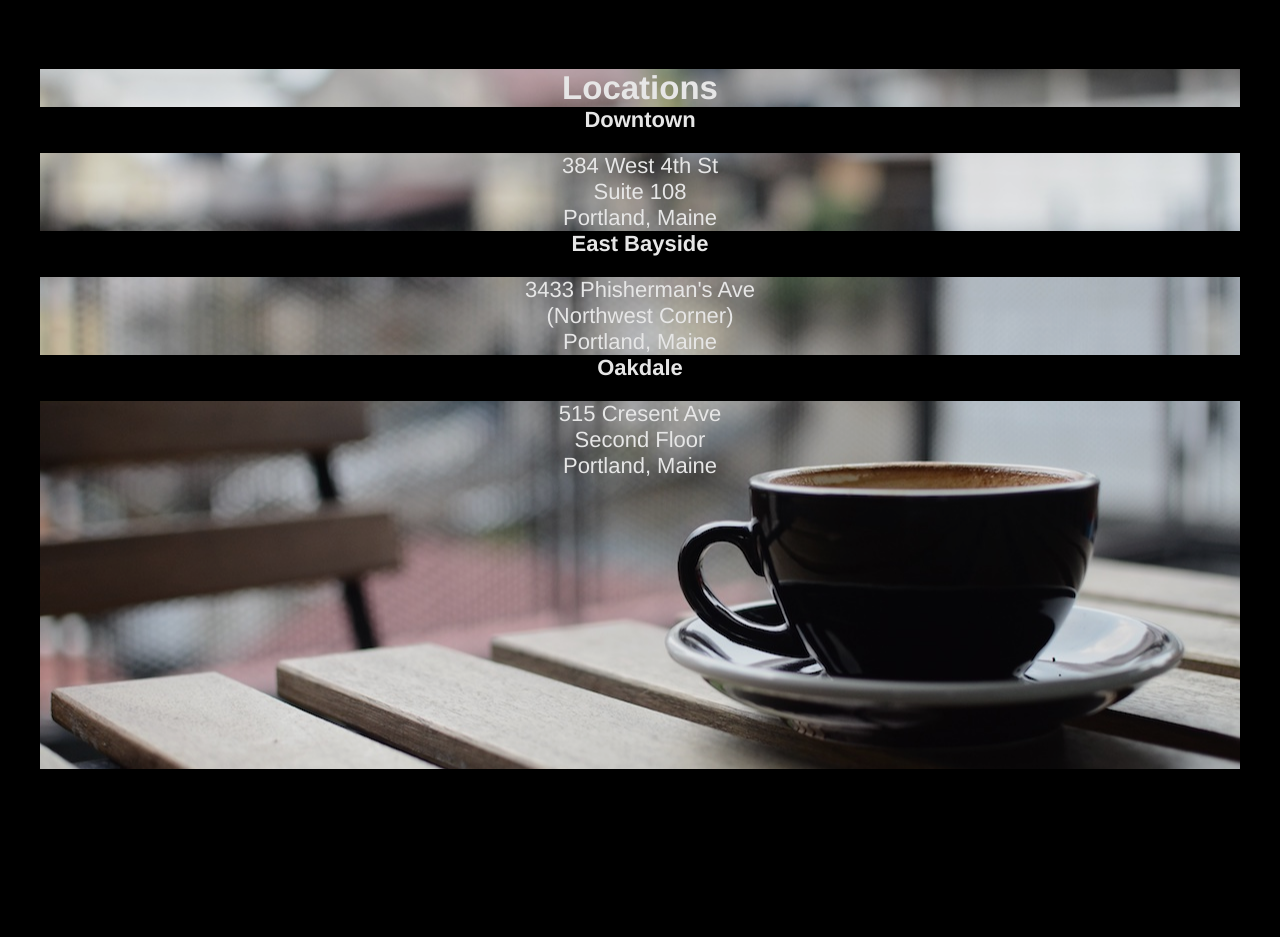
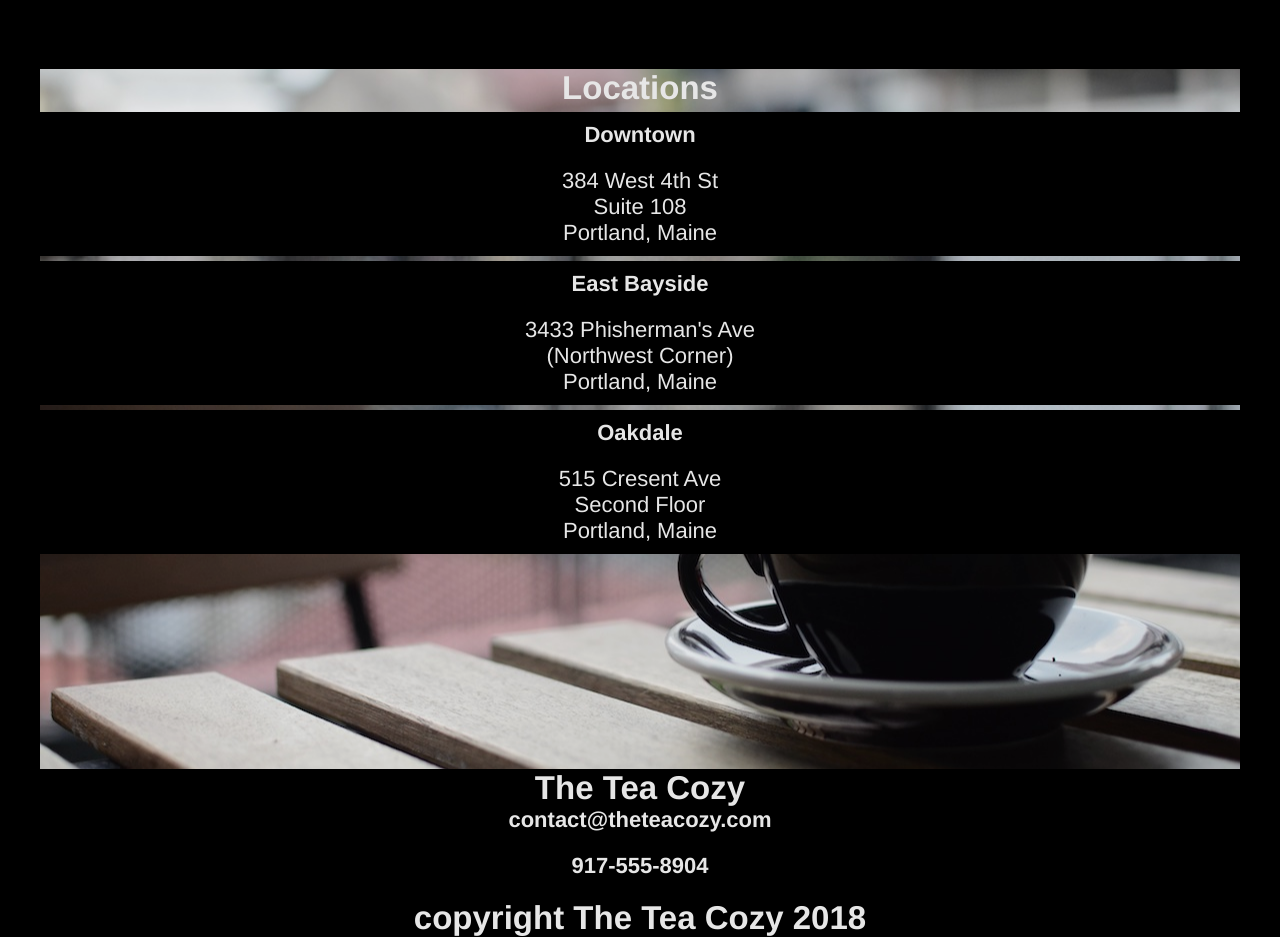
Before and after one commit to rubyjazz/TeaCozy, a plain HTML site: page index.html in a window 1280 px wide. Shown: the part 1471-2408 px from the top of the page. Before the commit the page ends 2240 px from the top, so only its background shows below. Drawn offline with Linux system fonts and the light colour scheme.

Commit message:
added the rest of content, needs to be formetted

```diff
--- a/Resources/styles.css
+++ b/Resources/styles.css
@@ -68,7 +68,16 @@ header img {
   background-image: url(images/img-locations-background.jpg);
   height: 700px;
   align-items: center;
-  flex-wrap: wrap;
   background-repeat: no-repeat;
   background-position: center;
 }
+.locations {
+  opacity: 1.0;
+  padding: 10px;
+  margin: 5px 20px;
+  background-color: black;
+  flex-basis: 280px;
+  display: flex;
+  flex-direction: column;
+  justify-content: center;
+}
--- a/index.html
+++ b/index.html
@@ -65,21 +65,21 @@
   <div id="location">
     <h2>Locations</h2>
     <div class="flex-box">
-      <div class="location">
+      <div class="locations">
         <h4>Downtown</h4>
         <p>384 West 4th St</p>
         <p>Suite 108</p>
         <p>Portland, Maine</p>
       </div>
 
-      <div class="location">
+      <div class="locations">
         <h4>East Bayside</h4>
         <p>3433 Phisherman's Ave</p>
         <p>(Northwest Corner)</p>
         <p>Portland, Maine</p>
       </div>
 
-      <div class="location">
+      <div class="locations">
         <h4>Oakdale</h4>
         <p>515 Cresent Ave</p>
         <p>Second Floor</p>
@@ -88,5 +88,17 @@
     </div>
   </div>
 
+  <!--Footer-->
+
+  <div id="footer">
+    <h2>The Tea Cozy</h2>
+
+    <h4> contact@theteacozy.com</h4>
+    <h4>917-555-8904</h4>
+
+    <span id="copyright"><h2>copyright The Tea Cozy 2018</h2></span>
+
+
+  </div>
   </body>
 </html>
```
